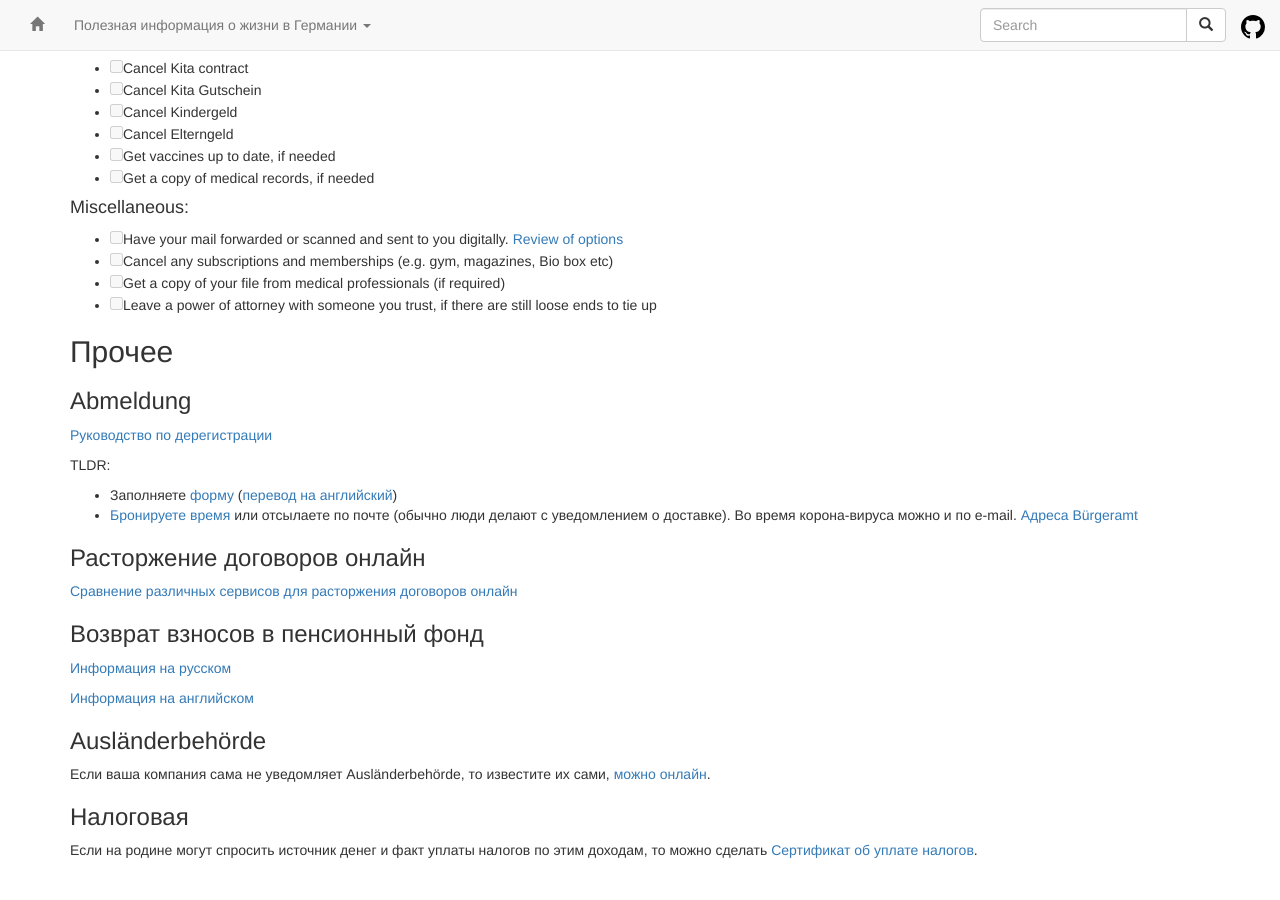
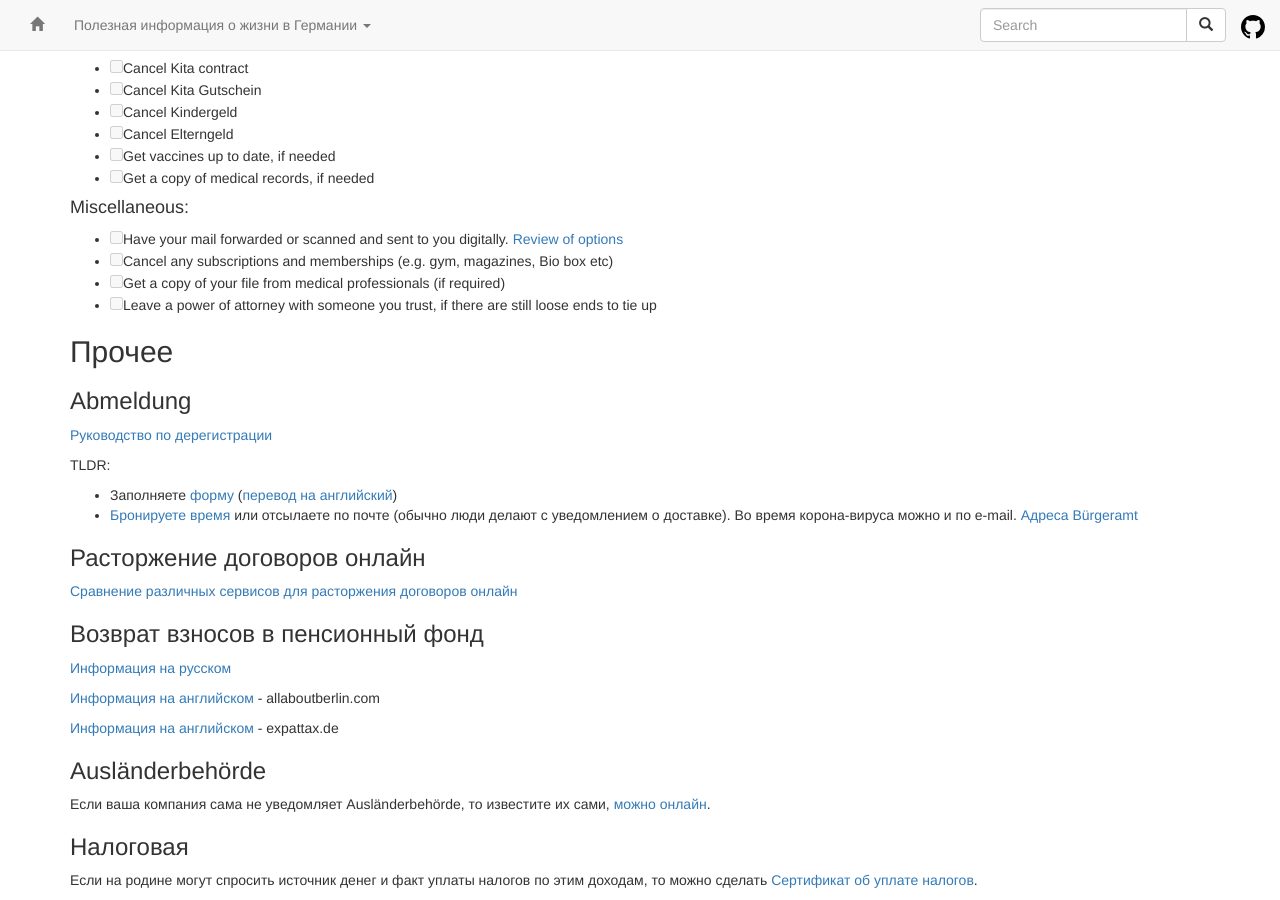
Before and after one commit to ru-de/faq, a Jekyll site: the page built from pages/Отъезд из Германии.md, in a window 1280 px wide and 900 px high, scrolled down 845 px. Built offline with Jekyll 4.4.1, drawn with Linux system fonts in a browser that asks for light colours; nearby versions of some CDN libraries; before the commit the page ends 1715 px from its top, so only the background shows below that.

Commit message:
sync github pages

```diff
--- a/pages/Отъезд из Германии.md
+++ b/pages/Отъезд из Германии.md
@@ -71,7 +71,9 @@ TLDR:
 
 [Информация на русском](https://github.com/ru-de/faq/blob/master/Налоги.md#возврат-взносов-в-пенсионный-фонд-после-выезда-из-германии)
 
-[Информация на английском](https://www.expattax.de/german-pension-contributions-refunded/)
+[Информация на английском](https://allaboutberlin.com/guides/pension-payments-refund) - allaboutberlin.com
+
+[Информация на английском](https://www.expattax.de/german-pension-contributions-refunded/) - expattax.de
 
 ### Ausländerbehörde
 
```
